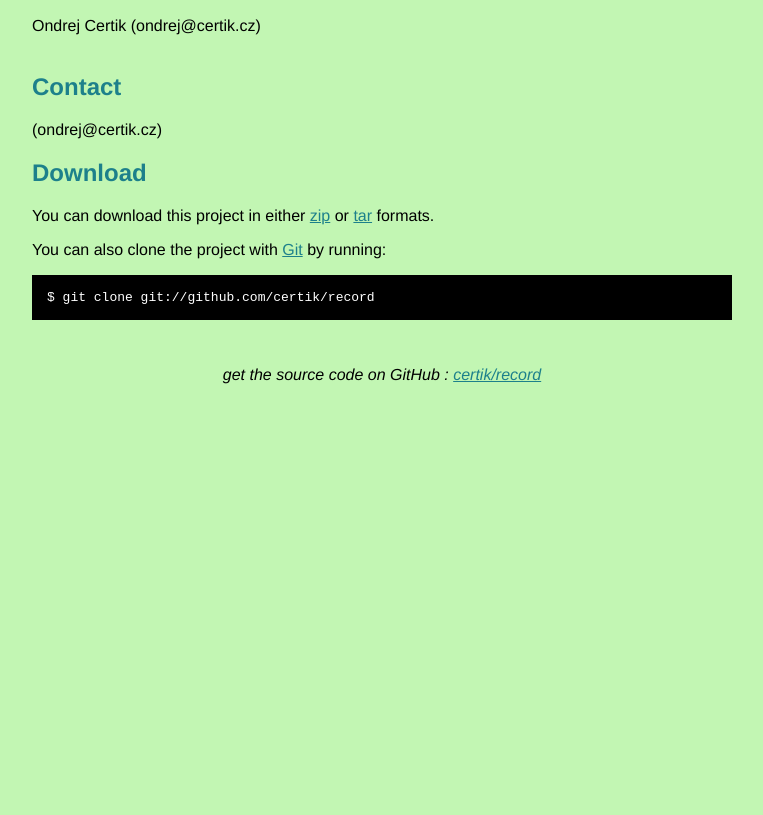
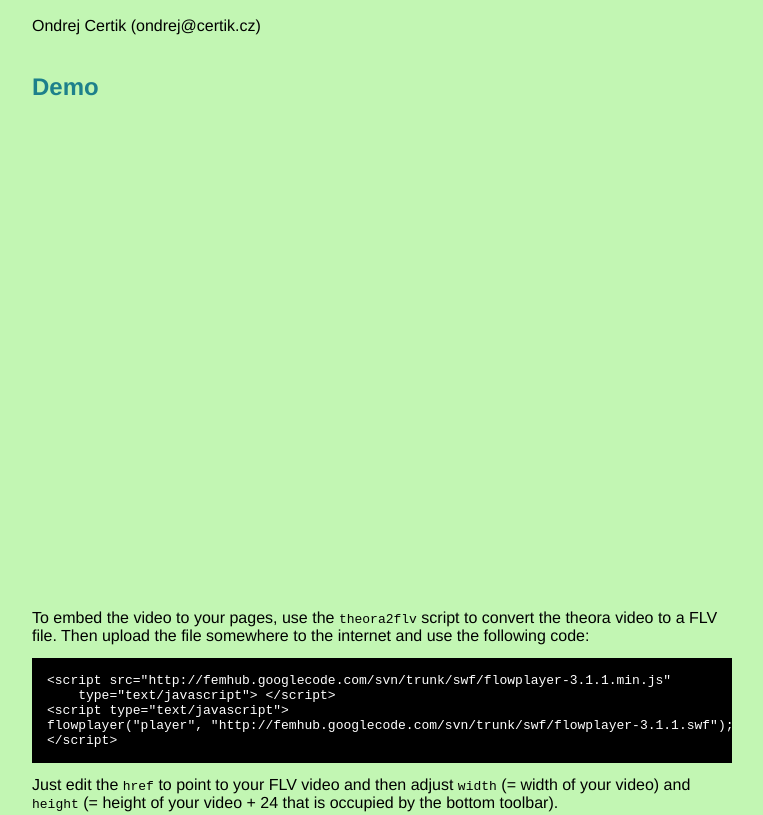
Before and after one commit to certik/record, a plain HTML site: page index.html in a window 1280 px wide. Shown: the part 365-1180 px from the top of the page, without its empty margins (258-1021 px from the left). Before the commit the page ends 800 px from the top, so only its background shows below. Drawn offline with Linux system fonts and the light colour scheme; a script that the page names is missing.

Commit message:
Show things correctly

```diff
--- a/index.html
+++ b/index.html
@@ -59,10 +59,26 @@
 <p>Ondrej Certik (ondrej@certik.cz)
 <br/>
 <br/>      </p>
-<h2>Contact</h2>
-<p> (ondrej@certik.cz)
-<br/>      </p>
 
+<h2>Demo</h2>
+<a href="http://sage.math.washington.edu/home/ondrej/scratch/video/v.ogv.flv"
+    style="display:block;width:667px;height:488px" id="player"> </a>
+<script src="http://femhub.googlecode.com/svn/trunk/swf/flowplayer-3.1.1.min.js" type="text/javascript"> </script>
+<script type="text/javascript">
+flowplayer("player",
+"http://femhub.googlecode.com/svn/trunk/swf/flowplayer-3.1.1.swf");
+</script>
+To embed the video to your pages, use the <code>theora2flv</code> script to
+convert the theora video to a FLV file. Then upload the file somewhere to the
+internet and use the following code:
+<pre>
+&lt;script src="http://femhub.googlecode.com/svn/trunk/swf/flowplayer-3.1.1.min.js"
+    type="text/javascript"> &lt;/script>
+&lt;script type="text/javascript">
+flowplayer("player", "http://femhub.googlecode.com/svn/trunk/swf/flowplayer-3.1.1.swf");
+&lt;/script>
+</pre>
+Just edit the <code>href</code> to point to your FLV video and then adjust <code>width</code> (= width of your video) and <code>height</code> (= height of your video + 24 that is occupied by the bottom toolbar).
 
     <h2>Download</h2>
     <p>
```
